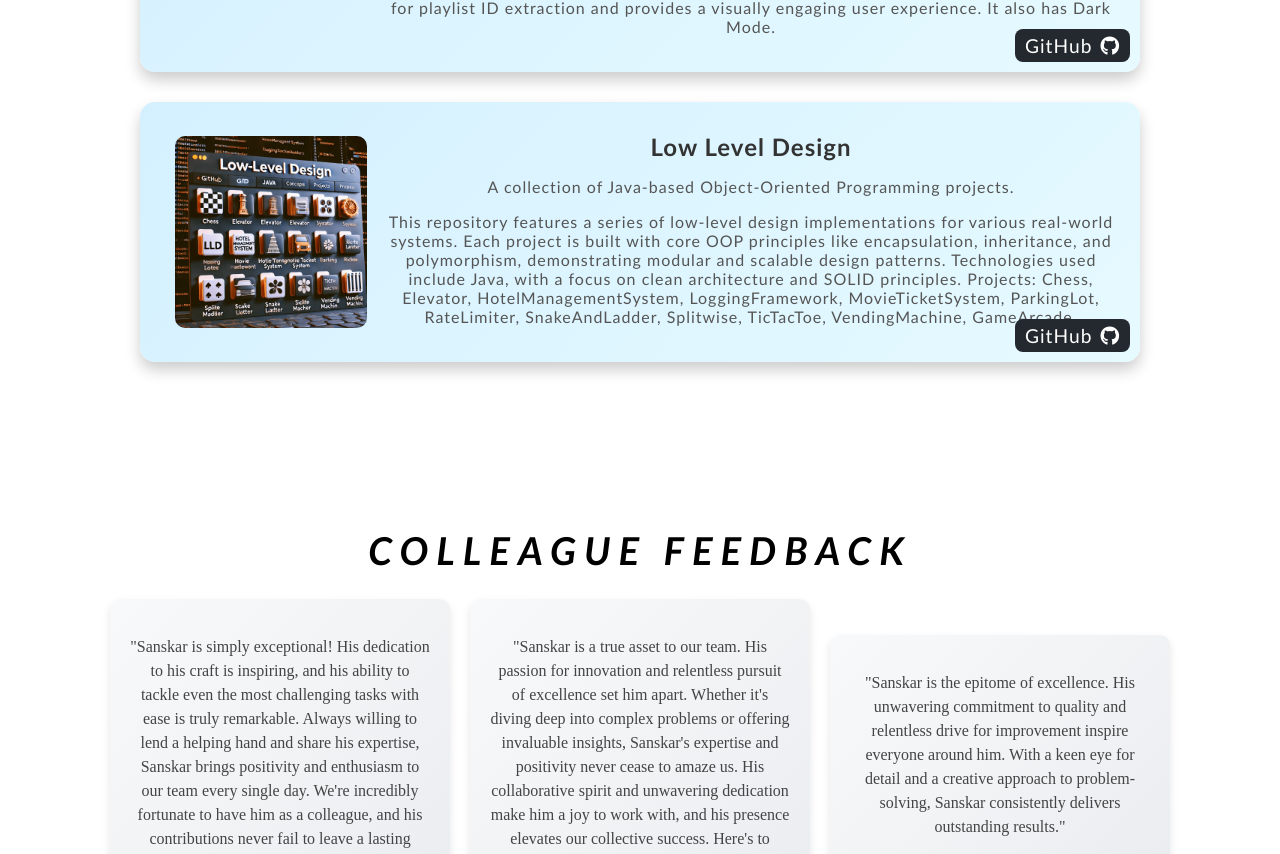
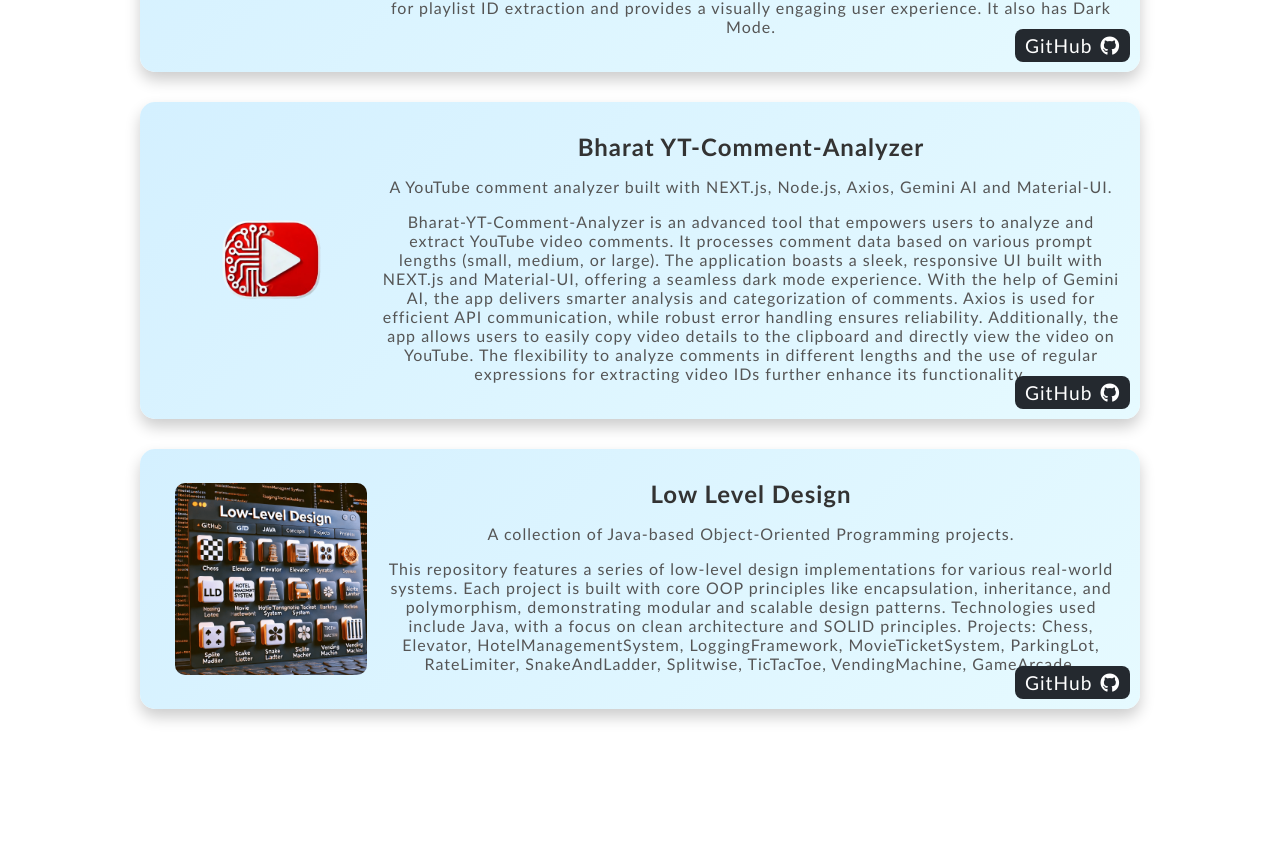
Before and after one commit to SanskarJaiswal2904/SanskarWebsite, a Vue app: page / in a window 1280 px wide. Shown: the part 2847-3701 px from the top of the page. Built offline with nearby package versions, Linux system fonts and the light colour scheme; no server answers.

Commit message:
added comment analyzer project in project component

```diff
--- a/src/components/mainsection/Projects.vue
+++ b/src/components/mainsection/Projects.vue
@@ -72,6 +72,14 @@
               'Bharat-YT-Playlist Length is a robust application that allows users to analyze and extract details from YouTube playlists. It calculates the length of multiple playlist, its\'s average duration, it\'s length with different playback speed, and more. Built with React for the frontend and Material-UI for styling, the app features a clean and responsive interface. It includes functionality for fetching playlist snippets and content details using Axios, efficient handling of API errors, and dark mode support. The app also leverages regular expressions for playlist ID extraction and provides a visually engaging user experience. It also has Dark Mode.',
           },
           {
+          title: "Bharat YT-Comment-Analyzer",
+          description: "A YouTube comment analyzer built with NEXT.js, Node.js, Axios, Gemini AI and Material-UI.",
+          image: "/projects-logo/YT-comment-analyzer.png",
+          link: "https://bharat-yt-comment-analyzer.onrender.com/",
+          github: "https://github.com/SanskarJaiswal2904/Bharat-YT-Comment-Analyzer",
+          details: "Bharat-YT-Comment-Analyzer is an advanced tool that empowers users to analyze and extract YouTube video comments. It processes comment data based on various prompt lengths (small, medium, or large). The application boasts a sleek, responsive UI built with NEXT.js and Material-UI, offering a seamless dark mode experience. With the help of Gemini AI, the app delivers smarter analysis and categorization of comments. Axios is used for efficient API communication, while robust error handling ensures reliability. Additionally, the app allows users to easily copy video details to the clipboard and directly view the video on YouTube. The flexibility to analyze comments in different lengths and the use of regular expressions for extracting video IDs further enhance its functionality."
+        },
+          {
           title: 'Low Level Design',
           description: 'A collection of Java-based Object-Oriented Programming projects.',
           image: '/projects-logo/LLD-logo.png',
@@ -106,7 +114,7 @@
     text-decoration: none;
     font-size: 1.2rem;
     transition: transform 0.3s ease, background-color 0.3s ease;
-    margin-top: 15px;
+    margin-top: 25px;
 }
 
 .github-link:hover {
```
Also changed, not shown: public/projects-logo/YT-comment-analyzer.png (added).
